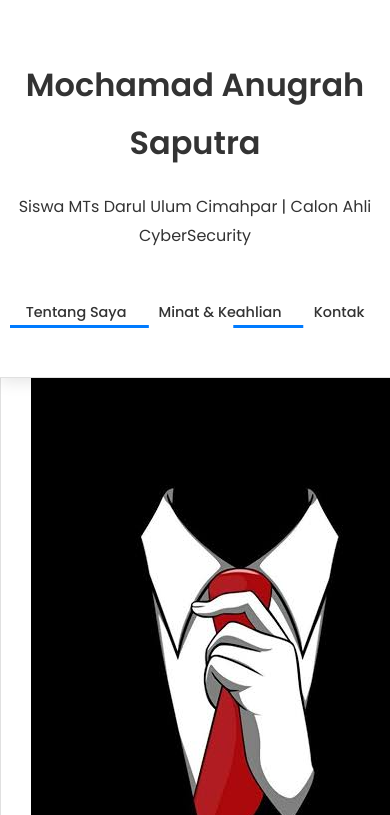
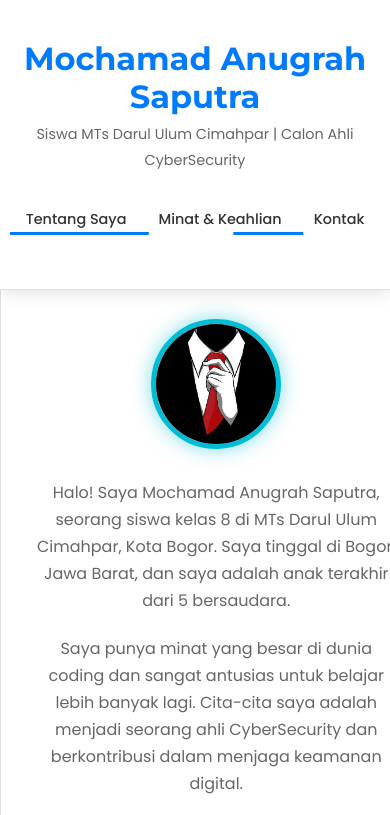
Before and after one commit to msaputraa/profile, a plain HTML site: page index.html in a window 390 px wide. Shown: the top 815 px of the page. Drawn offline with Linux system fonts and the light colour scheme.

Commit message:
Update style.css

```diff
--- a/style.css
+++ b/style.css
@@ -34,11 +34,11 @@ body {
     padding: 30px 0;
 }
 
-/* Header Styles - Lebih Profesional dan Ramping */
+/* Header Styles - Kembali dengan Nama Besar dan Tagline */
 header {
     background: var(--background-card); /* Latar belakang header putih */
     color: var(--text-dark);
-    padding: 20px 0; /* Padding vertikal lebih kecil, header lebih ramping */
+    padding: 25px 0; /* Padding vertikal yang pas */
     box-shadow: 0 4px 15px var(--shadow-light); /* Bayangan halus */
     border-bottom: 1px solid var(--border-light); /* Garis bawah halus */
 
@@ -52,36 +52,36 @@ header {
 
 .header-content {
     display: flex;
-    justify-content: space-between; /* Judul kiri, Navigasi kanan */
+    justify-content: space-between; /* Branding kiri, Navigasi kanan */
     align-items: center;
     flex-wrap: wrap; /* Untuk responsivitas */
     gap: 20px; /* Jarak antar item */
+    text-align: left; /* Teks dalam branding rata kiri */
 }
 
-.site-title {
+.header-branding h1 {
     font-family: 'Montserrat', sans-serif;
-    font-size: 1.8em; /* Ukuran nama/logo yang pas */
-    font-weight: 700;
-    color: var(--primary-color); /* Warna biru untuk judul situs */
-    text-decoration: none; /* Hilangkan garis bawah */
-    transition: color 0.3s ease;
+    font-size: 2.8em; /* Ukuran font gagah untuk nama */
+    font-weight: 700; /* Tebal */
+    color: var(--primary-color); /* Warna biru untuk nama */
+    margin: 0; /* Hapus margin default h1 */
+    line-height: 1.2; /* Jarak baris yang pas */
 }
 
-.site-title:hover {
-    color: var(--dark-blue); /* Perubahan warna saat hover */
+.header-branding .tagline {
+    font-size: 1.1em; /* Ukuran tagline */
+    font-weight: 400;
+    color: var(--text-light); /* Warna abu-abu untuk tagline */
+    margin: 5px 0 0 0; /* Margin atas untuk jarak dari nama */
 }
-
-/* Foto profil dan info di header dihilangkan untuk desain lebih profesional */
-/* Jika kamu ingin menambahkan foto profil di bagian lain, bisa di About Section */
 
 /* PENTING: Mengatur ruang di bawah header agar konten tidak tertutup */
 main {
     /* Sesuaikan nilai padding-top ini. Ini adalah perkiraan tinggi header baru. */
     /* Jika konten masih tertutup header, tingkatkan angka ini. */
     /* Jika terlalu banyak spasi kosong di bawah header, kurangi angka ini. */
-    padding-top: 100px; /* Nilai perkiraan tinggi header baru yang lebih ramping */
+    padding-top: 150px; /* Nilai perkiraan tinggi header yang lebih besar */
 }
-
 
 .main-nav ul {
     padding: 0;
@@ -168,6 +168,24 @@ section h2::after {
     background-color: var(--primary-color);
     border-radius: 2px;
 }
+
+/* FOTO PROFIL DI SECTION "TENTANG SAYA" */
+.about-profile-pic {
+    display: block; /* Agar bisa diatur margin auto */
+    margin: 0 auto 30px auto; /* Pusat dan beri jarak bawah */
+    width: 150px; /* Ukuran foto yang lebih besar */
+    height: 150px;
+    border-radius: 50%;
+    object-fit: cover;
+    border: 5px solid var(--secondary-color); /* Border teal */
+    box-shadow: 0 0 20px rgba(0, 188, 212, 0.5); /* Glow teal */
+    transition: transform 0.3s ease-in-out;
+}
+
+.about-profile-pic:hover {
+    transform: scale(1.05);
+}
+
 
 /* About Section */
 #tentang p {
@@ -313,12 +331,20 @@ footer {
         gap: 15px;
     }
 
-    .site-title {
-        font-size: 1.5em; /* Ukuran judul lebih kecil di mobile */
+    .header-branding {
+        text-align: center; /* Pastikan rata tengah di mobile */
+    }
+
+    .header-branding h1 {
+        font-size: 2em; /* Ukuran nama lebih kecil di mobile */
+    }
+
+    .header-branding .tagline {
+        font-size: 0.9em; /* Ukuran tagline lebih kecil di mobile */
     }
 
     main {
-        padding-top: 120px; /* Sesuaikan lagi jika header masih tertutup di mobile */
+        padding-top: 130px; /* Sesuaikan lagi jika header masih tertutup di mobile */
     }
 
     .main-nav ul {
@@ -347,6 +373,11 @@ footer {
         height: 3px;
     }
 
+    .about-profile-pic {
+        width: 120px; /* Ukuran foto di about section lebih kecil di mobile */
+        height: 120px;
+    }
+
     #tentang p {
         font-size: 1em;
         padding: 0 5px;
@@ -368,4 +399,4 @@ footer {
     .contact-list li {
         font-size: 1em;
     }
-}
+    }
```
